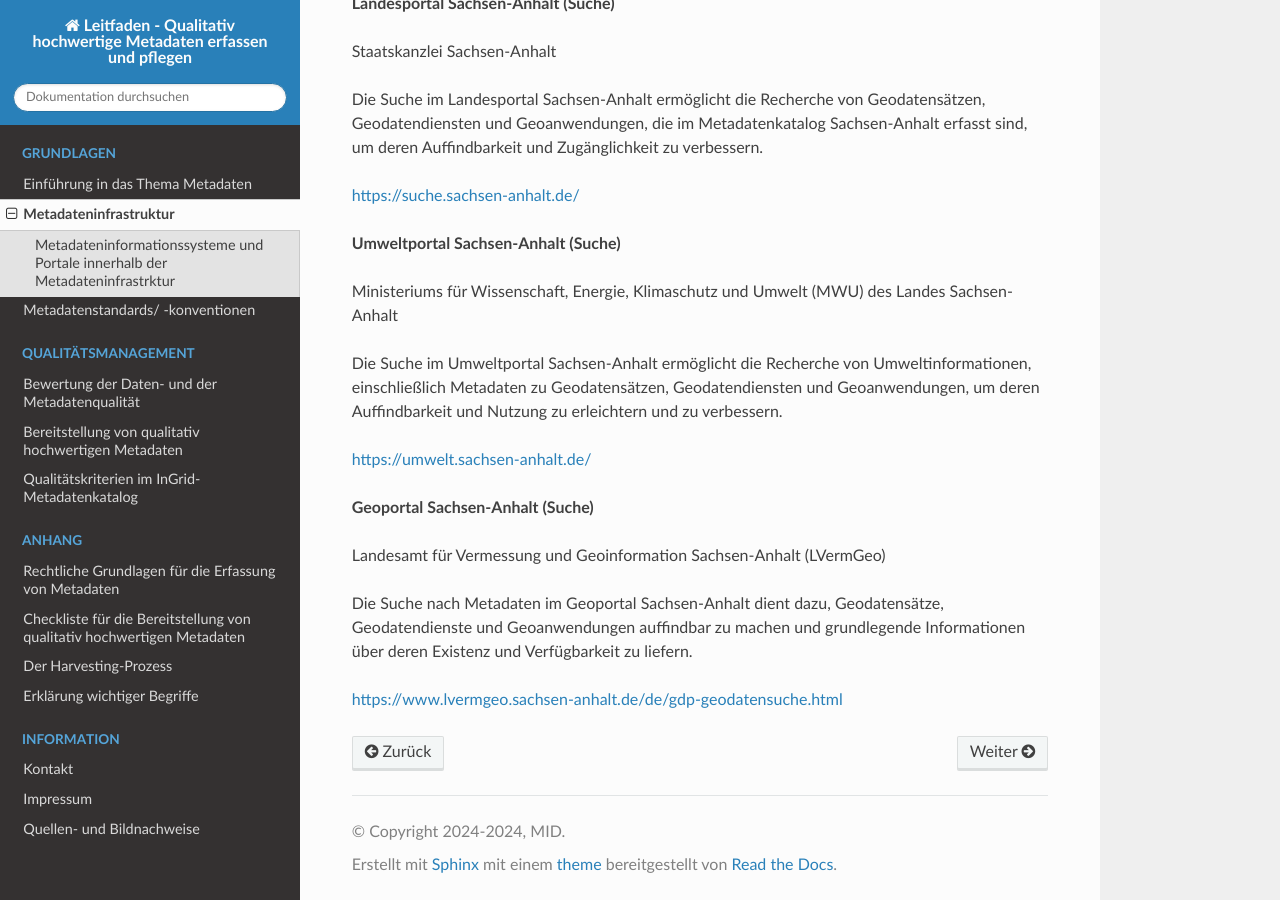
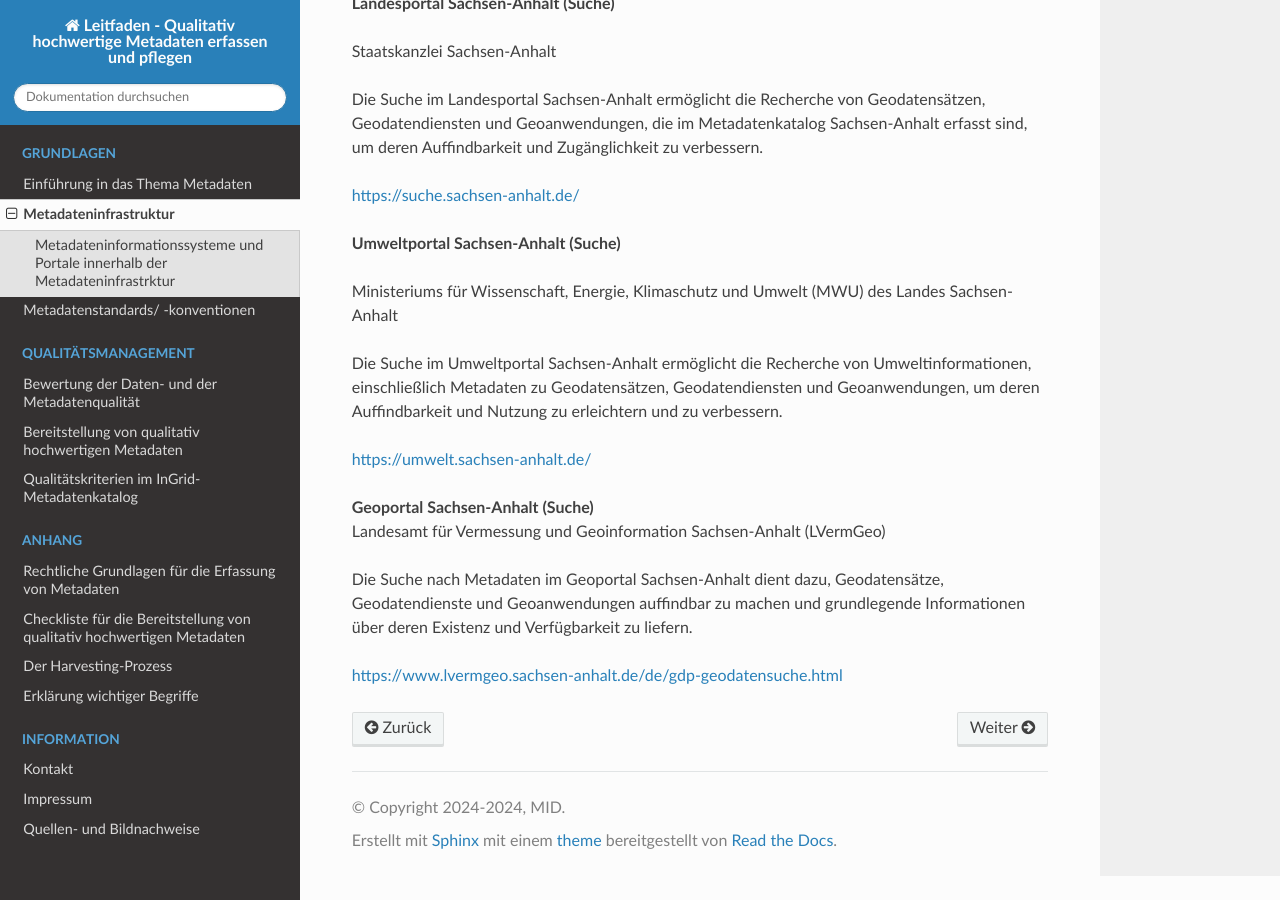
Before and after one commit to tomiwo/ingrid-mdk-st-high-quality-metadata, a Sphinx documentation site: the page built from docs/grundlagen/metadateninfrastruktur.rst, in a window 1280 px wide and 900 px high, scrolled down 4839 px. Built offline with Sphinx 7.4.7 and the Read the Docs theme 3.1.0, drawn with Linux system fonts in a browser that asks for light colours.

```diff
--- a/docs/grundlagen/metadateninfrastruktur.rst
+++ b/docs/grundlagen/metadateninfrastruktur.rst
@@ -162,9 +162,8 @@ Die Suche im Umweltportal Sachsen-Anhalt ermöglicht die Recherche von Umweltinf
 https://umwelt.sachsen-anhalt.de/
 
 
-**Geoportal Sachsen-Anhalt (Suche)**
-
-Landesamt für Vermessung und Geoinformation Sachsen-Anhalt (LVermGeo)
+| **Geoportal Sachsen-Anhalt (Suche)**
+| Landesamt für Vermessung und Geoinformation Sachsen-Anhalt (LVermGeo)
 
 Die Suche nach Metadaten im Geoportal Sachsen-Anhalt dient dazu, Geodatensätze, Geodatendienste und Geoanwendungen auffindbar zu machen und grundlegende Informationen über deren Existenz und Verfügbarkeit zu liefern.
 
```
